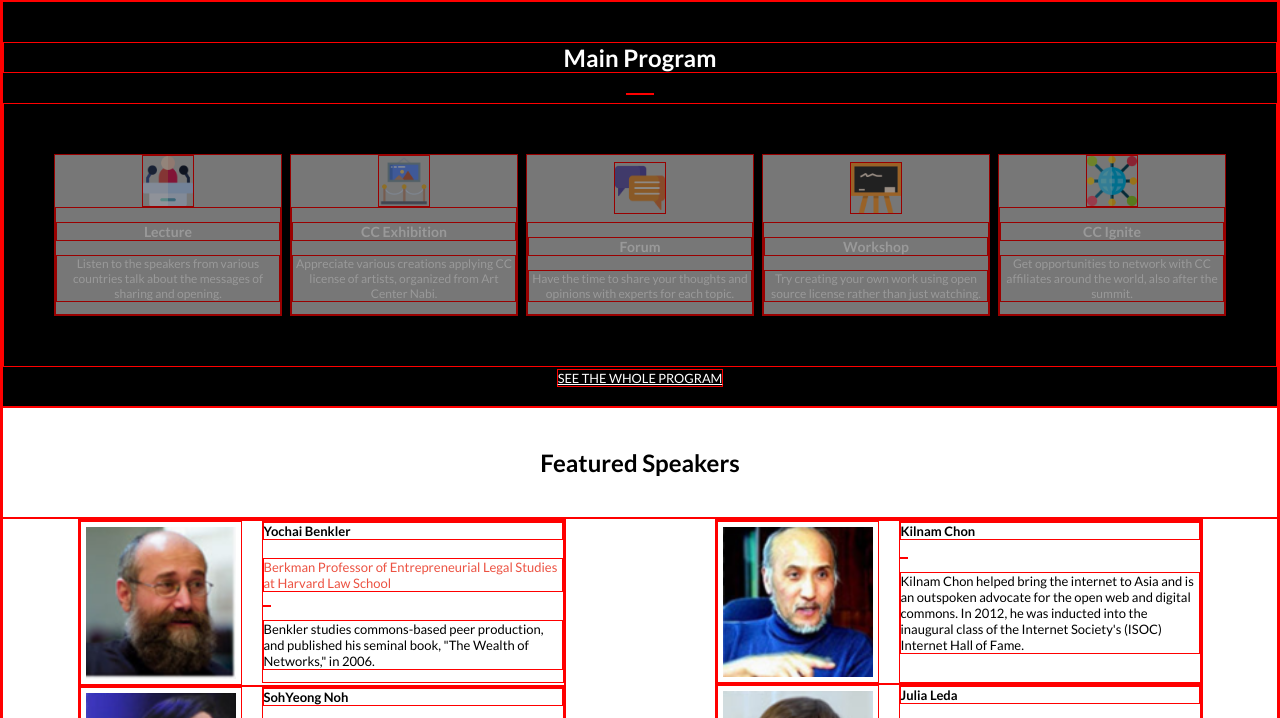
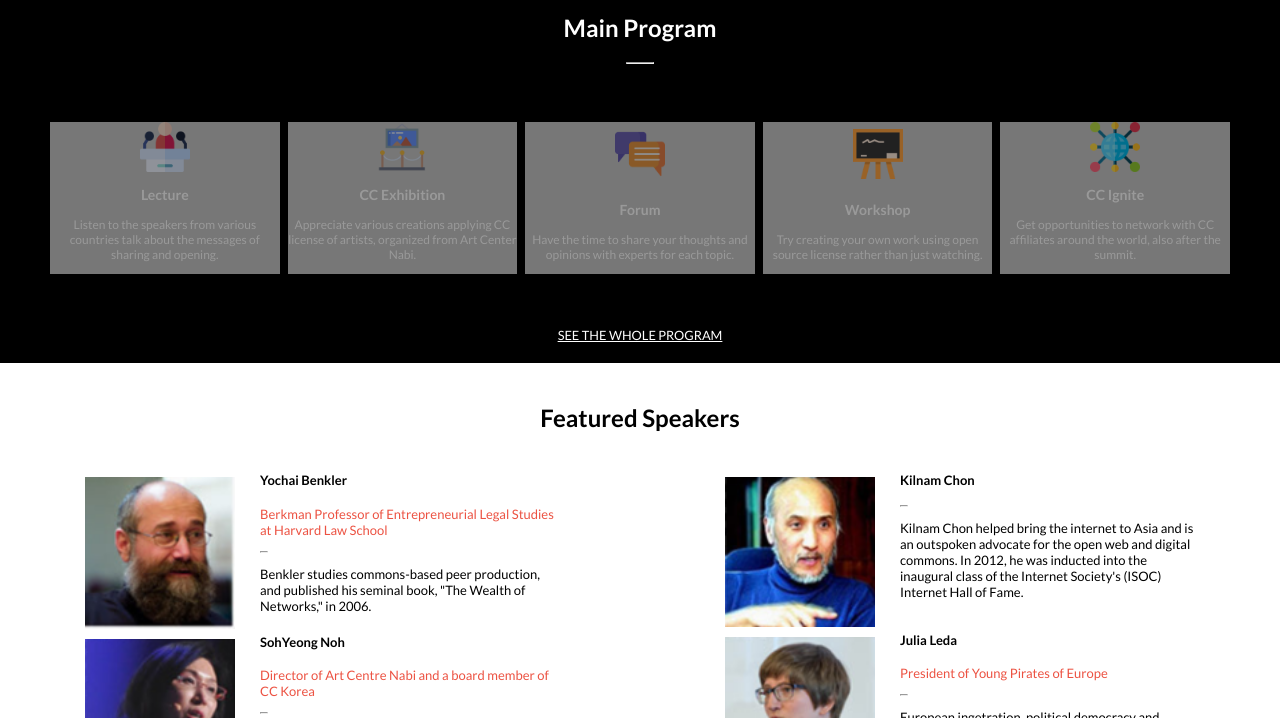
Before and after one commit to craigs40/capstone1, a plain HTML site: page index.html in a window 1280 px wide. Shown: the part 726-1444 px from the top of the page. Drawn offline with Linux system fonts and the light colour scheme.

Commit message:
Remove border

```diff
--- a/styles.css
+++ b/styles.css
@@ -2,10 +2,6 @@ body {
   background-image: url(./images/pexels-ibrahim-hafeez-3.jpg);
   font-family: 'Lato', sans-serif;
   margin: auto;
-}
-
-* {
-  border: 1px solid red;
 }
 
 @font-face {
```
